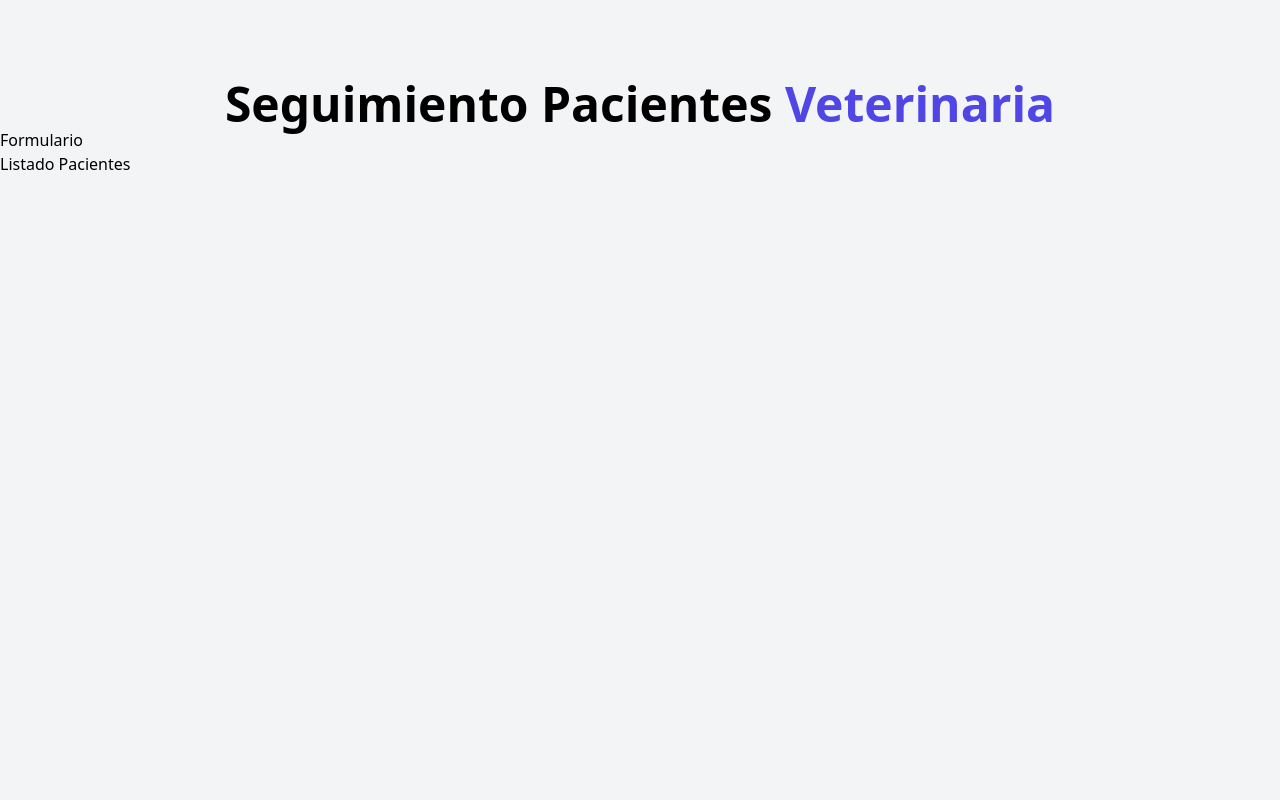
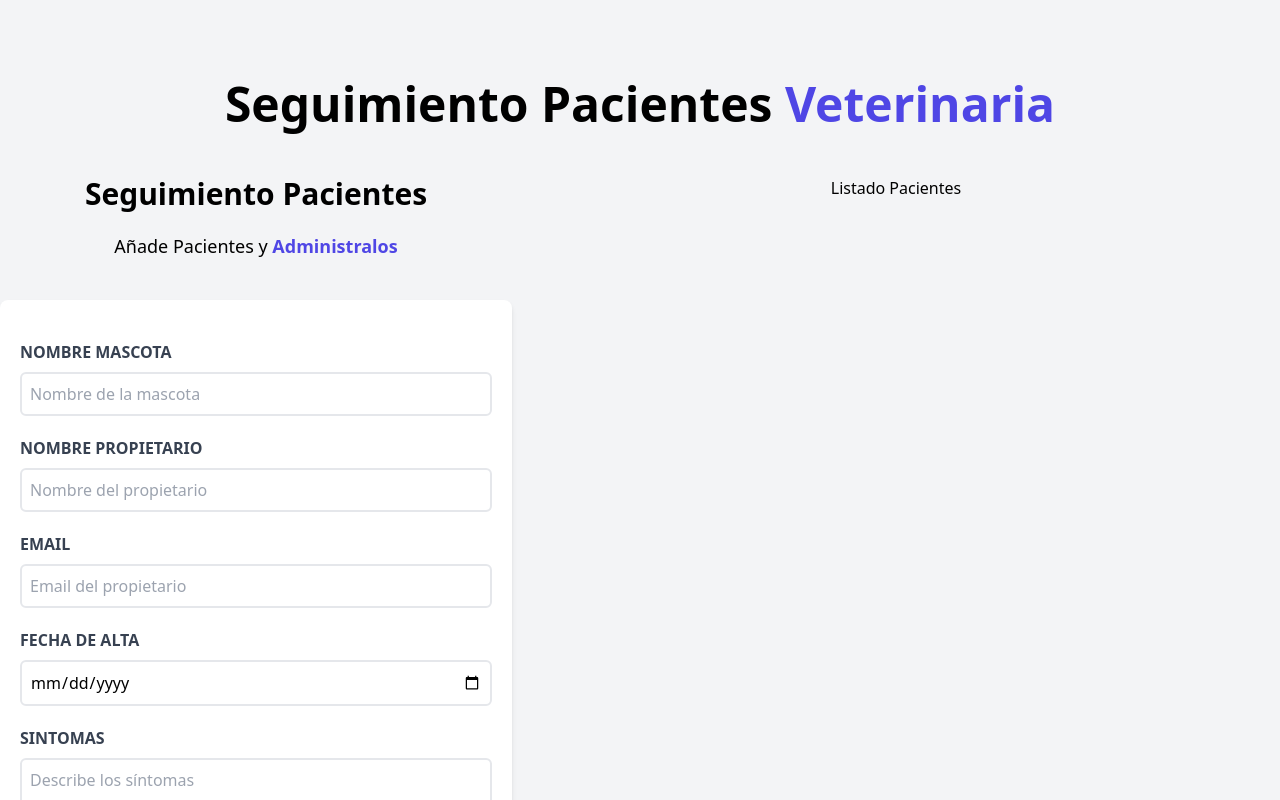
Before and after one commit to y3nar0/citas-veterinaria, a React (Vite) app: page / in a window 1280 px wide. Shown: the top 800 px of the page. Built offline with nearby package versions, Linux system fonts and the light colour scheme.

Commit message:
estilos al formulario

```diff
--- a/src/App.jsx
+++ b/src/App.jsx
@@ -7,8 +7,11 @@
   return (
     <div className="container mx-auto mt-20">
       <Header />
-      <Formulario />
-      <ListadoPacientes />
+
+      <div className="mt-12 md:flex">
+        <Formulario />
+        <ListadoPacientes />
+      </div>
     </div>
   )
 }
--- a/src/components/Formulario.jsx
+++ b/src/components/Formulario.jsx
@@ -1,6 +1,82 @@
 const Formulario = () => {
   return (
-    <h2>Formulario</h2>
+      <div className="md:w-1/2 lg:w-2/5">
+          <h2 className="font-black text-3xl text-center">
+              Seguimiento Pacientes
+          </h2>
+          <p className="text-lg mt-5 text-center mb-10">
+              Añade Pacientes y {''}
+              <span className="text-indigo-600 font-bold">
+                Administralos
+              </span>
+          </p>
+
+          <form className="bg-white shadow-md rounded-lg py-10 px-5 mb-10">
+              <div className="mb-5">
+                <label htmlFor="mascota" className="block text-gray-700 uppercase font-bold">
+                    Nombre Mascota
+                </label>
+                <input
+                    id="mascota"
+                    type="text"
+                    placeholder="Nombre de la mascota"
+                    className="border-2 w-full p-2 mt-2 placeholder-gray-400 rounded-md"
+                />
+              </div>
+
+              <div className="mb-5">
+                <label htmlFor="propietario" className="block text-gray-700 uppercase font-bold">
+                    Nombre Propietario
+                </label>
+                <input
+                    id="propietario"
+                    type="text"
+                    placeholder="Nombre del propietario"
+                    className="border-2 w-full p-2 mt-2 placeholder-gray-400 rounded-md"
+                />
+              </div>
+
+              <div className="mb-5">
+                <label htmlFor="email" className="block text-gray-700 uppercase font-bold">
+                    Email
+                </label>
+                <input
+                    id="email"
+                    type="email"
+                    placeholder="Email del propietario"
+                    className="border-2 w-full p-2 mt-2 placeholder-gray-400 rounded-md"
+                />
+              </div>
+
+              <div className="mb-5">
+                <label htmlFor="alta" className="block text-gray-700 uppercase font-bold">
+                    Fecha de alta
+                </label>
+                <input
+                    id="alta"
+                    type="date"
+                    className="border-2 w-full p-2 mt-2 placeholder-gray-400 rounded-md"
+                />
+              </div>
+
+              <div className="mb-5">
+                <label htmlFor="sintomas" className="block text-gray-700 uppercase font-bold">
+                    Sintomas
+                </label>
+                <textarea
+                    id="sintomas"
+                    className="border-2 w-full p-2 mt-2 placeholder-gray-400 rounded-md"
+                    placeholder="Describe los síntomas"
+                />
+              </div>
+
+              <input
+                type="submit"
+                className="bg-indigo-600 w-full p-3 text-white uppercase font-bold hover:bg-indigo-700 cursor-pointer transition-all"
+                value="Agregar paciente"
+              />
+          </form>
+      </div>
   )
 }
 
--- a/src/components/ListadoPacientes.jsx
+++ b/src/components/ListadoPacientes.jsx
@@ -1,6 +1,8 @@
 const ListadoPacientes = () => {
   return (
-    <h2>Listado Pacientes</h2>
+      <div className="w-1/2 lg:w-3/5 text-center">
+        <h2>Listado Pacientes</h2>
+      </div>
   )
 }
 
```
